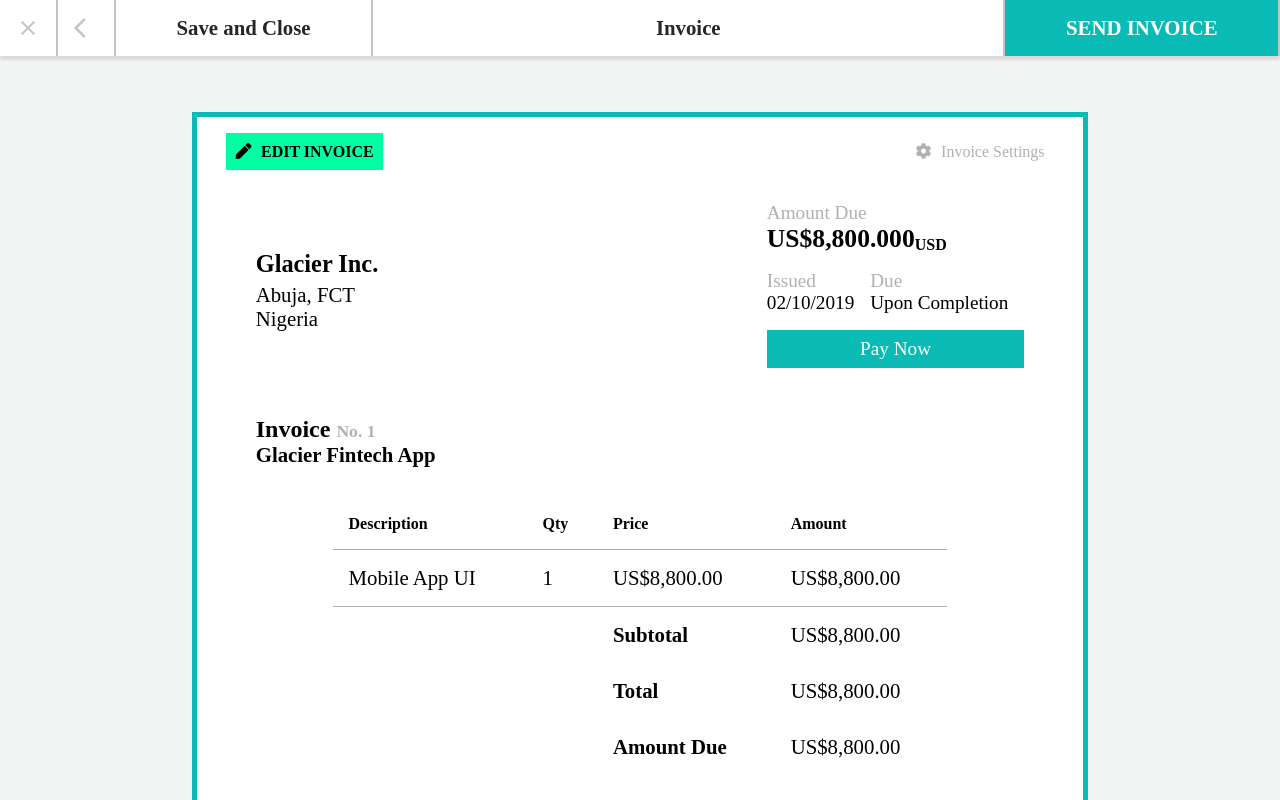
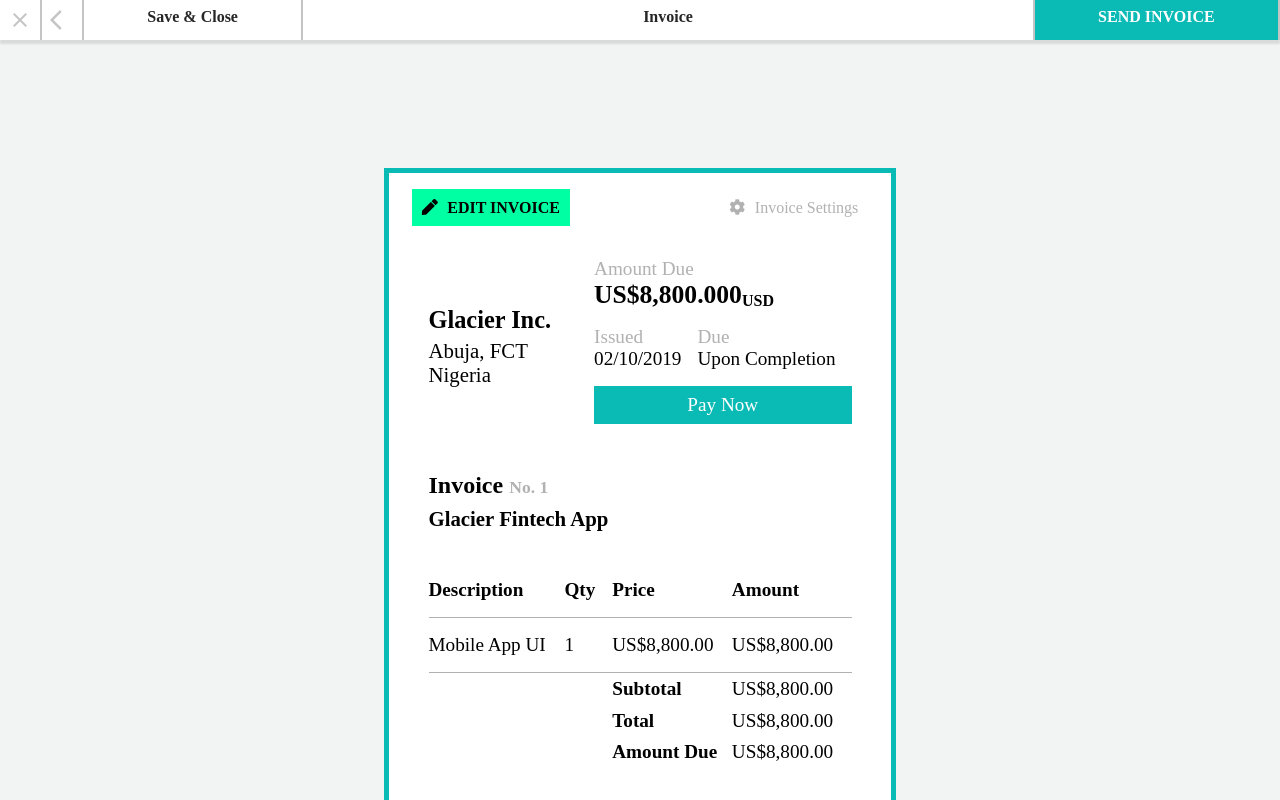
Before and after one commit to nefejames/lancer-invoice, a plain HTML site: page index.html in a window 1280 px wide. Shown: the top 800 px of the page. Drawn offline with Linux system fonts and the light colour scheme.

Commit message:
modified responsive nature of page

```diff
--- a/index.html
+++ b/index.html
@@ -40,15 +40,14 @@
 
       li {
         cursor: pointer;
-        padding: 1rem;
         color: #262626;
         list-style: none;
         font-weight: 600;
         border-right: 2px solid #c4c4c4;
         display: flex;
         justify-content: center;
-        padding: 1rem;
-        font-size: 1.3rem; /*28px on pc*/
+        padding: 0.5rem;
+        font-size: 1rem; /*28px on pc*/
       }
 
       li:first-child,
@@ -84,8 +83,8 @@
         background: white;
         margin-top: 3.5rem;
         align-self: center;
-        padding: 1rem 1rem 0;
-        padding-bottom: 20rem;
+        padding: 1rem 1rem;
+
         border: 5px solid #0abab5;
       }
 
@@ -190,6 +189,11 @@
       .invoice-name {
         margin-top: 3rem;
       }
+
+      .invoice-name h2 {
+        margin-bottom: 0.5rem;
+      }
+
       .invoice-name h2 span {
         color: #b1b1b1;
         font-size: 1.1rem;
@@ -201,18 +205,19 @@
       }
 
       table {
-        width: 80%;
+        width: 100%;
         margin: 2rem auto 10rem;
         border-collapse: collapse;
       }
 
-      table th,
-      table td {
-        padding: 1rem;
+      thead th,
+      tbody tr:first-child td {
+        padding: 1rem 1rem 1rem 0;
       }
 
-      thead th {
-        font-size: 1rem;
+      tbody tr:not(:first-child) td,
+      tbody tr:not(:first-child) th {
+        padding: 0.3rem 0;
       }
 
       table thead th,
@@ -221,8 +226,8 @@
       }
 
       table tr {
-        /* color: green; */
         text-align: left;
+        font-size: 0.8rem;
       }
 
       /*footer styles*/
@@ -232,6 +237,7 @@
         border-top: 1px solid #b1b1b1;
       }
       /*media queries*/
+
       @media screen and (min-width: 250px) and (max-width: 500px) {
         table {
           font-size: 0.7rem;
@@ -241,7 +247,8 @@
 
       @media screen and (min-width: 700px) {
         main {
-          width: 70%;
+          width: 85%;
+          margin-top: 8rem;
         }
 
         .invoice-container {
@@ -273,12 +280,19 @@
           margin: 0 1rem 0 0;
         }
 
-        table {
-          font-size: 1.3rem;
+        table tr {
+          font-size: 1.2rem;
         }
 
         footer {
           font-size: 1.3rem;
+        }
+      }
+
+      @media screen and (min-width: 1100px) {
+        main {
+          width: 40%;
+          margin-top: 8rem;
         }
       }
     </style>
@@ -288,7 +302,7 @@
       <ul>
         <li><i class="material-icons">close</i></li>
         <li><i class="material-icons">arrow_back_ios</i></li>
-        <li>Save and Close</li>
+        <li>Save & Close</li>
         <li>Invoice</li>
         <li class="nav-btn">send invoice</li>
       </ul>
```
